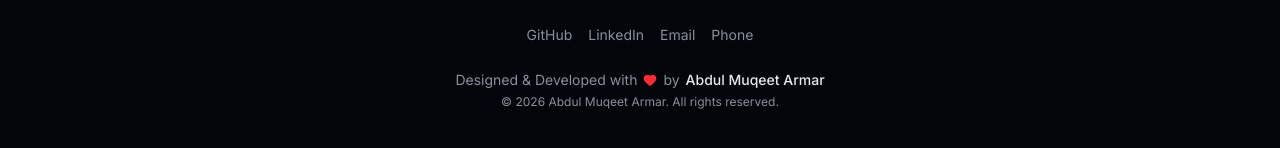
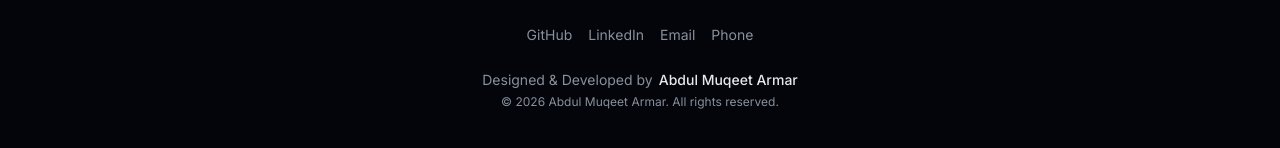
Before and after one commit to armarabdul/portfolio_main, a Next.js app: page /projects in a window 1280 px wide. Shown: the part 3250-3398 px from the top of the page. Built offline with nearby package versions, Linux system fonts and the light colour scheme.

Commit message:
Remove heart icon from footer attribution

```diff
--- a/src/components/layout/Footer.tsx
+++ b/src/components/layout/Footer.tsx
@@ -28,8 +28,7 @@ export function Footer() {
           {/* Attribution */}
           <div className="text-center text-sm text-muted-foreground">
             <p className="flex items-center justify-center gap-1.5">
-              Designed & Developed with
-              <Heart className="h-3.5 w-3.5 text-red-500 fill-red-500" />
+              Designed & Developed
               by{" "}
               <span className="font-medium text-foreground">
                 {profile.name}
```
